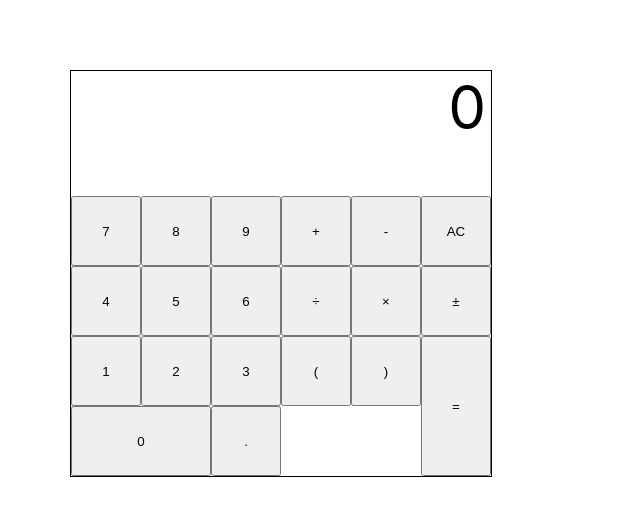
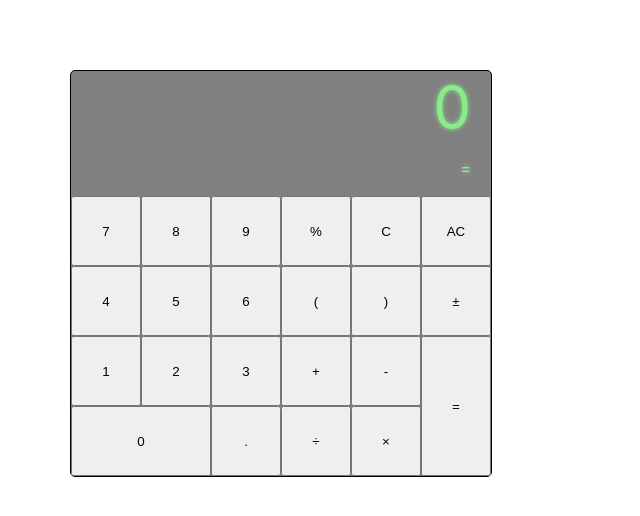
Before and after one commit to RohanPursuit/react-calculator, a React (Create React App) app: page / in a window 1280 px wide. Shown: the top 516 px of the page, without its empty margins (0-640 px from the left). Built offline with nearby package versions, Linux system fonts and the light colour scheme.

Commit message:
fixed order of operation bug

```diff
--- a/src/App.css
+++ b/src/App.css
@@ -4,13 +4,17 @@
 .calculator {
 	width: 420px;
 	border: 1px solid #000;
+	border-radius: 5px;
 	margin: 70px;
+	background-color: gray;
 }
 
 .display {
-	padding-right: 5px;
+	padding-right: 20px;
 	height: 125px;
 	text-align: right;
+	box-shadow: 2px, 2px;
+	/* background-color: rgb(92, 154, 204); */
 }
 
 button {
@@ -19,11 +23,14 @@ button {
 }
 
 .integer {
+	color: rgb(137, 236, 137);
 	font-size: 60px;
-	padding-bottom: 10px;
+	padding-bottom: 15px;
+	text-shadow: 0px 0px 5px rgb(137, 236, 137);
 }
 
 .expression,
 .result {
-	color: gray;
+	color: rgb(137, 236, 137);
+	text-shadow: 0px 0px 5px rgb(137, 236, 137);
 }
--- a/src/App.js
+++ b/src/App.js
@@ -13,11 +13,13 @@ class App extends Component {
       expression: [''],
       result: '',
       isEqual: [''],
+      isOpen: 0,
     }
   }
   onButtonClick = (event) => {
     const value = event.target.value
     const {expression, bool, integer} = this.state
+    let {isOpen} = this.state
 
     const isZero = Number(integer) === 0 && Number(value) === 0
 
@@ -25,7 +27,7 @@ class App extends Component {
 
     if(/\(/.test(expression)){
       isParenComplete = /(\()(?!.*\1)(.*?)\)/.test(expression.join(''))
-      this.setState({result: <Result expression={this.state.expression} isParenComplete={isParenComplete}/>})
+      this.setState({result: <Result expression={this.state.expression} isParenComplete={isParenComplete} isOpen={isOpen}/>})
     }
 
     if(value === 'AC'){
@@ -35,28 +37,35 @@ class App extends Component {
         bool: false,
         result: '',
         isEqual: [''],
+        isOpen: 0,
       })
     } else if (value === "="){
-      this.setState({result: <Result expression={this.state.expression} isParenComplete={isParenComplete}/>, isEqual: []})
-    }else {
+      this.setState({result: <Result expression={this.state.expression} isParenComplete={isParenComplete} isOpen={isOpen}/>, isEqual: [],})
+    } else if (value === "C"){
+      expression[expression.length-1] = ""
+      this.setState({integer: ''})
+    } else {
       if(/±/.test(value)  && /-/.test(integer[0])){
         expression[expression.length-1] = expression[expression.length-1].slice(1)
-        this.setState({integer: integer.slice(1), result: <Result expression={this.state.expression} isParenComplete={isParenComplete}/>})
+        this.setState({integer: integer.slice(1), result: <Result expression={this.state.expression} isParenComplete={isParenComplete} isOpen={isOpen}/>})
       } else if (/±/.test(value)  && !(/-/.test(integer[0]))){
-        console.log('ran')
         expression[expression.length-1] = '-' + expression[expression.length-1]
-        this.setState({integer: '-' + integer, result: <Result expression={this.state.expression} isParenComplete={isParenComplete}/>})
+        this.setState({integer: '-' + integer, result: <Result expression={this.state.expression} isParenComplete={isParenComplete} isOpen={isOpen}/>})
       }
 
       if(bool && /\d|\./.test(value)){
         expression[expression.length-1] = value
-        this.setState({integer: value, bool: false, result: <Result expression={this.state.expression} isParenComplete={isParenComplete}/>})
+        this.setState({integer: value, bool: false, result: <Result expression={this.state.expression} isParenComplete={isParenComplete} isOpen={isOpen}/>})
       }
       else if(/\d|\./.test(value) && !isZero){
-        console.log(isZero)
         expression[expression.length-1] = this.state.integer + value
-        this.setState({integer: this.state.integer + value, result: <Result expression={this.state.expression} isParenComplete={isParenComplete}/>})
+        this.setState({integer: this.state.integer + value, result: <Result expression={this.state.expression} isParenComplete={isParenComplete} isOpen={isOpen}/>})
       } else if (/\+|-|\*|\/|\(|\)/.test(value)){
+        if(value === '('){
+          this.setState({isOpen: ++isOpen})
+        } else if ( value === ")"){
+          this.setState({isOpen: --isOpen})
+        }
         const name = event.target.name
         if(!expression[expression.length-1].length){
           expression[expression.length-1] = name
@@ -70,14 +79,15 @@ class App extends Component {
   }
 
   handleIsEqual = () => {
-    console.log(this.state.result)
     const display = !this.state.isEqual.length ? this.state.result : Number(this.state.integer).toLocaleString('en-US') || 0
-    this.state.isEqual.push('')
+    if(!this.state.isEqual.length){
+      this.state.isEqual.push('')
+    }
+
     return display
   }
 
   render() {
-    console.log(this.state.expression)
       return (
       <div className="App">
         <main className="calculator">
@@ -85,12 +95,13 @@ class App extends Component {
           <div className="integer">
             {this.handleIsEqual()}
           </div>
-          <div className="expression">
+          <span className="expression">
             {this.state.expression}
-          </div>
-          <div className="result">
+          </span>
+          <span className="result">
+            =
             {this.state.result}
-          </div>
+          </span>
         </section>
           <section className="numpad">
             <Numpad click={this.onButtonClick}/>
--- a/src/components/Operators.js
+++ b/src/components/Operators.js
@@ -1,5 +1,5 @@
 export default function Operators() {
-    const operators = '+-/*()'
+    const operators = '%C()+-/*'
     const arr = operators.split('').map((el, i) => <button className={"oper-"+i} key={i} value={el} name={(/\//.test(el) && "÷")||
     (/\*/.test(el) && "×")|| el}>{(/\//.test(el) && "÷")||
     (/\*/.test(el) && "×")|| el}</button>)
--- a/src/components/Result.js
+++ b/src/components/Result.js
@@ -8,14 +8,12 @@ export default class Result extends Component {
 
     getResult = (expression) => {
         expression = expression.split(" ").join('')
-        console.log(expression)
-        if(!this.props.isParenComplete || /[^\d|\)]/.test(expression[expression.length-1])){
+        if(this.props.isOpen > 0 || /[^\d|)]/.test(expression[expression.length-1])){
             return 0
         }
 
-        console.log(expression)
         while(/\(/.test(expression)){
-            expression = expression.replace(/\+\+|\-\-/g, '+')
+            expression = expression.replace(/\+\+|--/g, '+')
             expression = reduceParens(expression)
         }
 
@@ -24,14 +22,14 @@ export default class Result extends Component {
         if(Number(expression)) return Number(expression).toLocaleString("en-US")
 
         while(/[×÷]/.test(expression)){
-            expression = expression.replace(/\+\+|\-\-/g, '+')
+            expression = expression.replace(/\+\+|--/g, '+')
             expression = reduceProd(expression)
         }
 
         if(Number(expression)) return Number(expression).toLocaleString("en-US")
 
-        while(/[\+\-]/.test(expression)){
-            expression = expression.replace(/\+\+|\-\-/g, '+')
+        while(/[+-]/.test(expression)){
+            expression = expression.replace(/\+\+|--/g, '+')
             expression = reduceSum(expression)
             if(Number(expression)) return Number(expression).toLocaleString("en-US")
         }
--- a/src/components/operation.js
+++ b/src/components/operation.js
@@ -1,8 +1,11 @@
 const operation = (str) =>{
+    console.log(str)
     if(Number(str)) return 1*str
-    const [ ,sign ] = str.match(/\d([\+\-×÷])/)
-    const [first=0, second=0] = str.split(sign)
-
+    const [ ,first ,sign, second ] = str.match(/(-?\d+?\.?\d+|-?\d+?\.|-?\d+)(\+|-|×|÷)(.+)/)
+    console.log(first)
+    console.log(sign)
+    console.log(second)
+    // const [first=0, second=0] = str.split(sign)
     switch(sign){
         case '+':
             return 1*first + 1*second
@@ -12,6 +15,8 @@ const operation = (str) =>{
             return first * second
         case '÷':
             return first / second
+        default:
+            break;
 
     }
 }
--- a/src/components/reduceParens.js
+++ b/src/components/reduceParens.js
@@ -9,7 +9,7 @@ const reduceParens = (expression) => {
             p1 = reduceProd(p1)
         }
         if(Number(p1)) return 1*p1
-        while(/[\+\-]/.test(p1)){
+        while(/[+-]/.test(p1)){
             if(Number(p1)) return 1*p1
             p1 = reduceSum(p1)
         }
--- a/src/components/reduceProd.js
+++ b/src/components/reduceProd.js
@@ -1,7 +1,7 @@
 import operation from './operation'
 
 const reduceProd = (expression) => {
-    expression = expression.replace(/(\-?\d+?\.+?\d+[×÷].?\d+?\.+\d+|\-?\d+?\.+?\d+[×÷].?\d+|\-?\d+[×÷].?\d+?\.+?\d+|\-?\d+[×÷].?\d+)/, (...args) => {
+    expression = expression.replace(/(-?\d+?\.+?\d+[×÷].?\d+?\.+\d+|-?\d+?\.+?\d+[×÷].?\d+|-?\d+[×÷].?\d+?\.+?\d+|-?\d+[×÷].?\d+)/, (...args) => {
         const [,p1] = args
         return operation(p1)
     })
--- a/src/components/reduceSum.js
+++ b/src/components/reduceSum.js
@@ -1,10 +1,12 @@
 import operation from './operation'
 
 const reduceSum = (expression) => {
-    expression = expression.replace(/(\-?\d+?\.+?\d+[\+\-].?\d+?\.+\d+|\-?\d+?\.+?\d+[\+\-].?\d+|\-?\d+[\+\-].?\d+?\.+?\d+|\-?\d+[\+\-].?\d+)/, (...args) => {
+    expression = expression.replace(/(-?\d+?\.+?\d+[+-].?\d+?\.+\d+|-?\d+?\.+?\d+[+-].?\d+|-?\d+[+-].?\d+?\.+?\d+|-?\d+[+-].?\d+)/, (...args) => {
         const [,p1] = args
+        console.log(p1)
         return operation(p1)
     })
+    console.log(expression)
     return expression
 }
 
```
